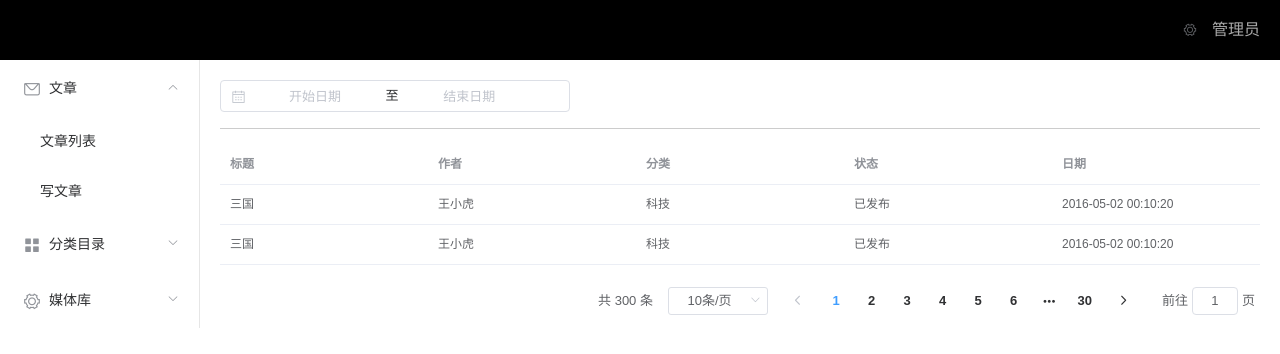
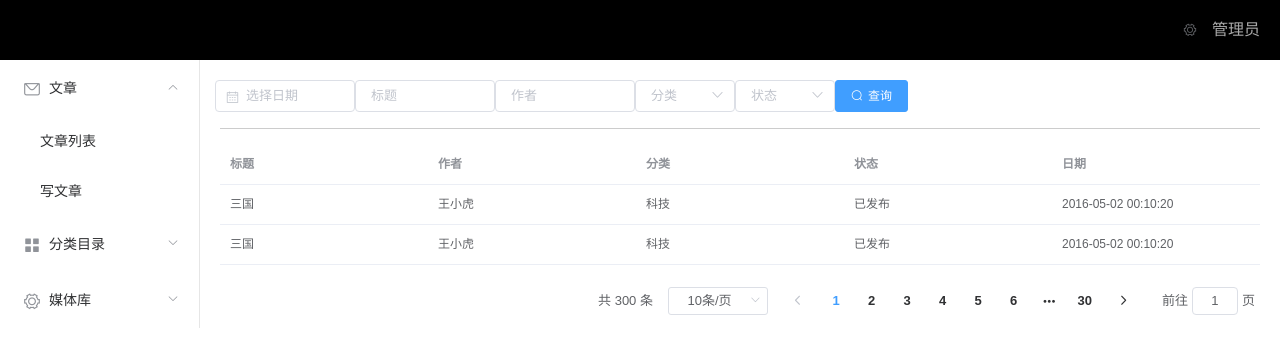
Before and after one commit to wujinfeng/wcmsBackend, a Vue app: page /posts in a window 1280 px wide. Shown: the top 354 px of the page. Built offline with nearby package versions, Linux system fonts and the light colour scheme.

Commit message:
返回后台数据接口

```diff
--- a/src/components/DatePicker.vue
+++ b/src/components/DatePicker.vue
@@ -1,18 +1,13 @@
 <template>
   <div class="block">
     <el-date-picker
-      @change="getDate"
       v-model="value"
-      value-format="yyyy-MM-dd"
-      format="yyyy-MM-dd"
-      type="daterange"
-      align="right"
-      unlink-panels
+      type="date"
       :editable=false
-      range-separator="至"
-      start-placeholder="开始日期"
-      end-placeholder="结束日期"
-      :picker-options="pickerOptions">
+      :format="yyyy-MM-dd"
+      :value-format="yyyy-MM-dd"
+      placeholder="选择日期"
+      :picker-options="pickerOptions0">
     </el-date-picker>
   </div>
 </template>
@@ -21,40 +16,24 @@
   export default {
     data () {
       return {
-        pickerOptions: {
-          shortcuts: [{
-            text: '最近一周',
-            onClick (picker) {
-              const end = new Date()
-              const start = new Date()
-              start.setTime(start.getTime() - 3600 * 1000 * 24 * 7)
-              picker.$emit('pick', [start, end])
-            }
-          }, {
-            text: '最近一月',
-            onClick (picker) {
-              const end = new Date()
-              const start = new Date()
-              start.setTime(start.getTime() - 3600 * 1000 * 24 * 30)
-              picker.$emit('pick', [start, end])
-            }
-          }, {
-            text: '最近三月',
-            onClick (picker) {
-              const end = new Date()
-              const start = new Date()
-              start.setTime(start.getTime() - 3600 * 1000 * 24 * 90)
-              picker.$emit('pick', [start, end])
-            }
-          }]
+        pickerOptions0: {
+          disabledDate (time) {
+            return time.getTime() > Date.now()
+          }
         },
         value: ''
       }
     },
     methods: {
       getDate (val) {
-        this.$emit('pick', val)
+        this.$emit('datePick', val)
       }
     }
   }
 </script>
+<style scoped>
+  .block{
+    display: inline-block;
+  }
+
+</style>
--- a/src/components/post/PostList.vue
+++ b/src/components/post/PostList.vue
@@ -1,6 +1,28 @@
 <template>
   <div>
-    <date-picker v-on:pick="datePicker"></date-picker>
+    <el-row :gutter="10">
+      <el-date-picker
+        v-model="publishedDate"
+        type="date"
+        :editable="false"
+        format="yyyy-MM-dd"
+        value-format="yyyy-MM-dd"
+        placeholder="选择日期"
+        :picker-options="pickerOptions0">
+      </el-date-picker>
+      <el-input v-model="title" placeholder="标题"></el-input>
+      <el-input v-model="author" placeholder="作者"></el-input>
+      <el-select v-model="postcatecory" placeholder="分类">
+        <el-option label="分类一类" value="1"></el-option>
+        <el-option label="分类二类" value="2"></el-option>
+      </el-select>
+      <el-select v-model="status" placeholder="状态">
+        <el-option label="已发布" value="2"></el-option>
+        <el-option label="草稿" value="1"></el-option>
+        <el-option label="私密" value="3"></el-option>
+      </el-select>
+      <el-button type="primary" icon="el-icon-search" @click="search">查询</el-button>
+    </el-row>
     <hr>
     <el-table :data="tableData">
       <el-table-column prop="title" label="标题"></el-table-column>
@@ -25,19 +47,21 @@
         ctime: '2016-05-02 00:10:20'
       }
       return {
+        pickerOptions0: {
+          disabledDate (time) {
+            return time.getTime() > Date.now()
+          }
+        },
         tableData: Array(2).fill(item),
         totalNum: 300,
-        start: '',
-        end: ''
+        publishedDate: '',
+        title: '',
+        author: '',
+        postcatecory: '',
+        status: ''
       }
     },
     methods: {
-      datePicker (date) {
-        let [start, end] = date
-        this.start = start
-        this.end = end
-        console.log(this.start, this.end)
-      },
       getTablePageData (pagerObj) {
         let currentPage = pagerObj.currentPage
         let pageSize = pagerObj.pageSize
@@ -50,6 +74,28 @@
           ctime: '2016-05-02 00:10:20'
         }
         this.tableData = Array(6).fill(item)
+      },
+      search () {
+        let params = {
+          publishedDate: this.publishedDate,
+          title: this.title,
+          author: this.author,
+          postcatecory: this.postcatecory,
+          status: this.status
+        }
+        console.log(params)
+        let that = this
+        that.$axios.get('/api/admin/post/list', {params: params}).then(function (res) {
+          console.log(`查询ok`)
+          if (res.status === 200 && res.data.status === 200) {
+            that.tableData = res.data.data
+          } else {
+            that.tableData = []
+          }
+        }).catch((error) => {
+          console.log(`查询err: ${error}`)
+          that.tableData = []
+        })
       }
     }
   }
@@ -57,7 +103,12 @@
 
 <!-- Add "scoped" attribute to limit CSS to this component only -->
 <style scoped>
-  h1, h2 {
-    font-weight: normal;
+  .el-input {
+    display: inline-block;
+    width: 140px;
   }
+  .el-select{
+    width: 100px;
+  }
+
 </style>
--- a/src/main.js
+++ b/src/main.js
@@ -16,7 +16,7 @@ Vue.use(ElementUI, {size: 'small'})
 Vue.component('date-picker', DatePicker)
 Vue.component('pagination', Pagination)
 
-axios.defaults.withCredentials = true
+axios.defaults.withCredentials = false
 Vue.prototype.$axios = axios
 Vue.config.productionTip = false
 
```
Also changed, not shown: config/index.js (+9 -1 lines), src/components/DaterangePicker.vue (added, +60 -0 lines).
